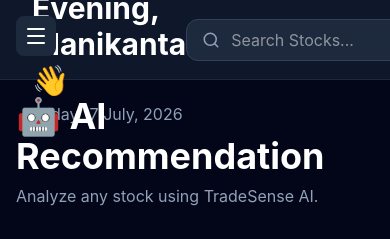
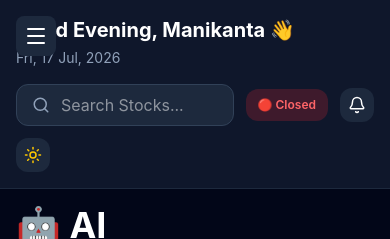
Before and after one commit to 23r01a0595/TradeSense-AI, a React app in the folder frontend/: page /ai in a window 390 px wide. Shown: the top 239 px of the page. Built offline with nearby package versions, Linux system fonts and the light colour scheme; no server answers; the HTML template or start-up script is replaced by a standard one.

Commit message:
Add responsive sidebar

```diff
--- a/frontend/src/components/Navbar.jsx
+++ b/frontend/src/components/Navbar.jsx
@@ -19,9 +19,9 @@
 
         return new Date().toLocaleDateString("en-IN", {
 
-            weekday: "long",
+            weekday: "short",
             day: "numeric",
-            month: "long",
+            month: "short",
             year: "numeric"
 
         });
@@ -42,17 +42,19 @@
 
     return (
 
-        <nav className="h-20 bg-slate-900 border-b border-slate-800 px-8 flex items-center justify-between">
+        <nav className="bg-slate-900 border-b border-slate-800 px-4 md:px-8 py-4">
+
+            <div className="flex flex-col md:flex-row md:items-center md:justify-between gap-4">
 
                 <div>
 
-                <h2 className="text-3xl font-bold text-white">
+                    <h2 className="text-xl md:text-3xl font-bold text-white">
 
                         {greeting}, {userName} 👋
 
                     </h2>
 
-                <p className="text-slate-400 mt-1">
+                    <p className="text-slate-400 text-sm md:text-base mt-1">
 
                         {currentDate}
 
@@ -60,9 +62,9 @@
 
                 </div>
 
-            <div className="flex items-center gap-5">
+                <div className="flex flex-wrap items-center gap-3">
 
-                <div className="relative">
+                    <div className="relative flex-1 min-w-[180px]">
 
                         <Search
                             size={18}
@@ -72,43 +74,62 @@
                         <input
                             type="text"
                             placeholder="Search Stocks..."
-                        className="bg-slate-800 text-white pl-11 pr-4 py-2 rounded-xl w-72 border border-slate-700 focus:outline-none focus:border-cyan-500"
+                            className="
+                                bg-slate-800
+                                text-white
+                                pl-11
+                                pr-4
+                                py-2
+                                rounded-xl
+                                w-full
+                                md:w-72
+                                border
+                                border-slate-700
+                                focus:outline-none
+                                focus:border-cyan-500
+                            "
                         />
 
                     </div>
 
                     <div
-                    className={`px-4 py-2 rounded-xl text-sm font-semibold ${
+                        className={`px-3 py-2 rounded-xl text-xs md:text-sm font-semibold ${
                             marketOpen
                                 ? "bg-green-500/20 text-green-400"
                                 : "bg-red-500/20 text-red-400"
                         }`}
                     >
-                    {marketOpen ? "🟢 Market Open" : "🔴 Market Closed"}
+                        {marketOpen
+                            ? "🟢 Open"
+                            : "🔴 Closed"}
                     </div>
 
-                <button className="bg-slate-800 p-3 rounded-xl hover:bg-slate-700 transition">
+                    <button className="bg-slate-800 p-2 md:p-3 rounded-xl hover:bg-slate-700 transition">
 
-                    <Bell className="text-white" size={20} />
+                        <Bell
+                            className="text-white"
+                            size={18}
+                        />
 
                     </button>
 
-                <button className="bg-slate-800 p-3 rounded-xl hover:bg-slate-700 transition">
+                    <button className="bg-slate-800 p-2 md:p-3 rounded-xl hover:bg-slate-700 transition">
 
-                    {currentHour >= 18
-                        ? <Moon className="text-yellow-400" size={20}/>
-                        : <Sun className="text-yellow-400" size={20}/>
+                        {
+                            currentHour >= 18
+                                ? <Moon className="text-yellow-400" size={18} />
+                                : <Sun className="text-yellow-400" size={18} />
                         }
 
                     </button>
 
+                </div>
 
             </div>
 
         </nav>
 
     );
-
 }
 
 export default Navbar;
--- a/frontend/src/components/SummaryCard.jsx
+++ b/frontend/src/components/SummaryCard.jsx
@@ -6,23 +6,26 @@
 
     return (
 
-        <div className="bg-slate-800 border border-slate-700 rounded-2xl p-6 shadow-lg hover:shadow-xl transition">
+        <div className="bg-slate-800 border border-slate-700 rounded-2xl p-5 md:p-6 shadow-lg hover:shadow-xl transition">
 
             <div className="flex items-center justify-between">
 
                 <div>
 
-                    <p className="text-gray-400 text-sm">
+                    <p className="text-gray-400 text-sm md:text-base">
                         {title}
                     </p>
 
-                    <h2 className={`text-3xl font-bold mt-2 ${color}`}>
+                    <h2 className={`text-2xl md:text-3xl font-bold mt-2 ${color}`}>
                         {value}
                     </h2>
 
                 </div>
 
-                <Icon size={36} className={color} />
+                <Icon
+                    size={28}
+                    className={color}
+                />
 
             </div>
 
--- a/frontend/src/layouts/MainLayout.jsx
+++ b/frontend/src/layouts/MainLayout.jsx
@@ -11,8 +11,7 @@
 
                 <Navbar />
 
-                <main className="flex-1 p-4 md:p-6 lg:p-8 overflow-y-auto">
-                    {children}
+<main className="flex-1 p-4 md:p-8 overflow-y-auto">                    {children}
                 </main>
 
             </div>
--- a/frontend/src/pages/Dashboard.jsx
+++ b/frontend/src/pages/Dashboard.jsx
@@ -65,14 +65,21 @@
 
             <div className="mb-10">
 
-                <h1 className="text-5xl font-bold text-white">
+                <h1 className="
+    text-3xl
+    md:text-5xl
+    font-bold
+    text-white
+">
+    TradeSense AI Dashboard
+</h1>
 
-                    📊 TradeSense AI Dashboard
-
-                </h1>
-
-                <p className="text-slate-400 mt-3 text-lg">
-
+<p className="
+    text-slate-400
+    mt-2
+    text-base
+    md:text-xl
+">
                     Monitor your portfolio with live market insights and AI.
 
                 </p>
```
Lines whose indentation alone changed are shown as unchanged.
